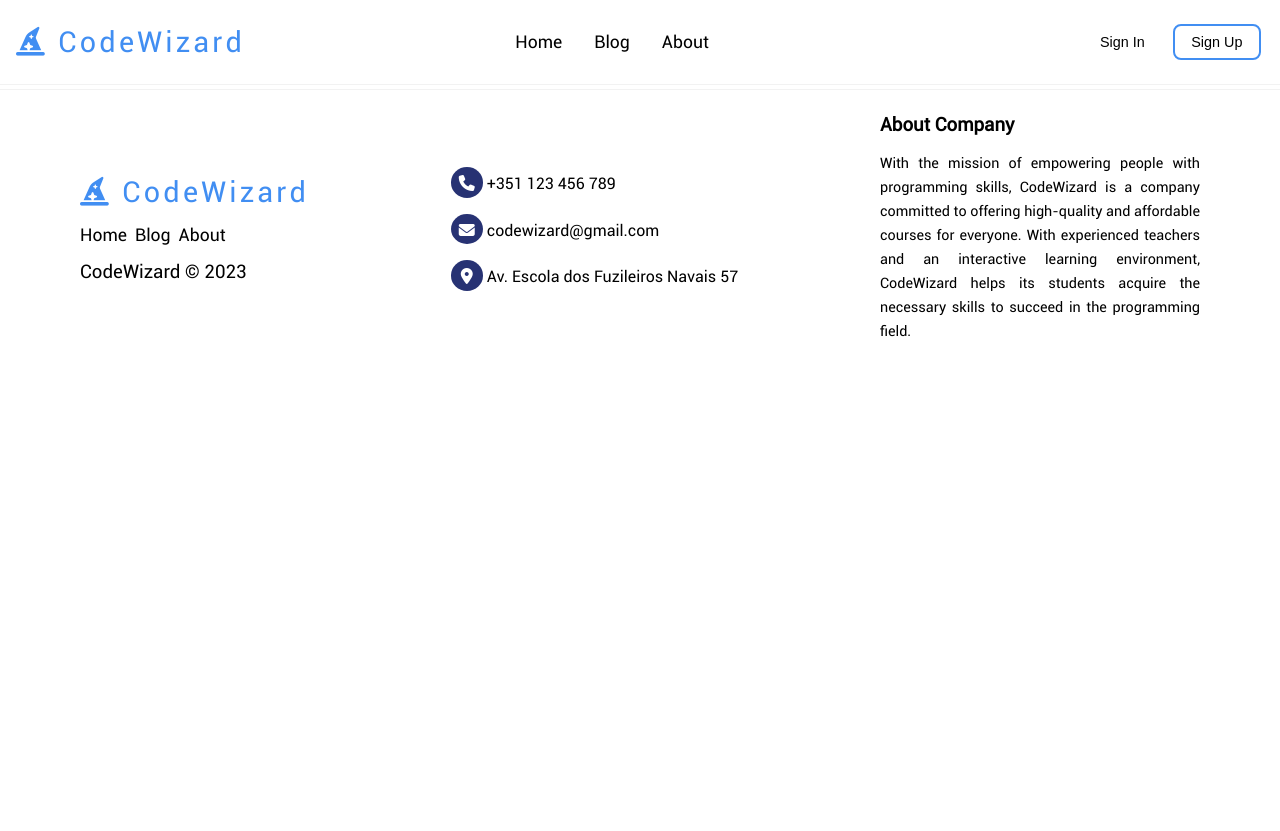
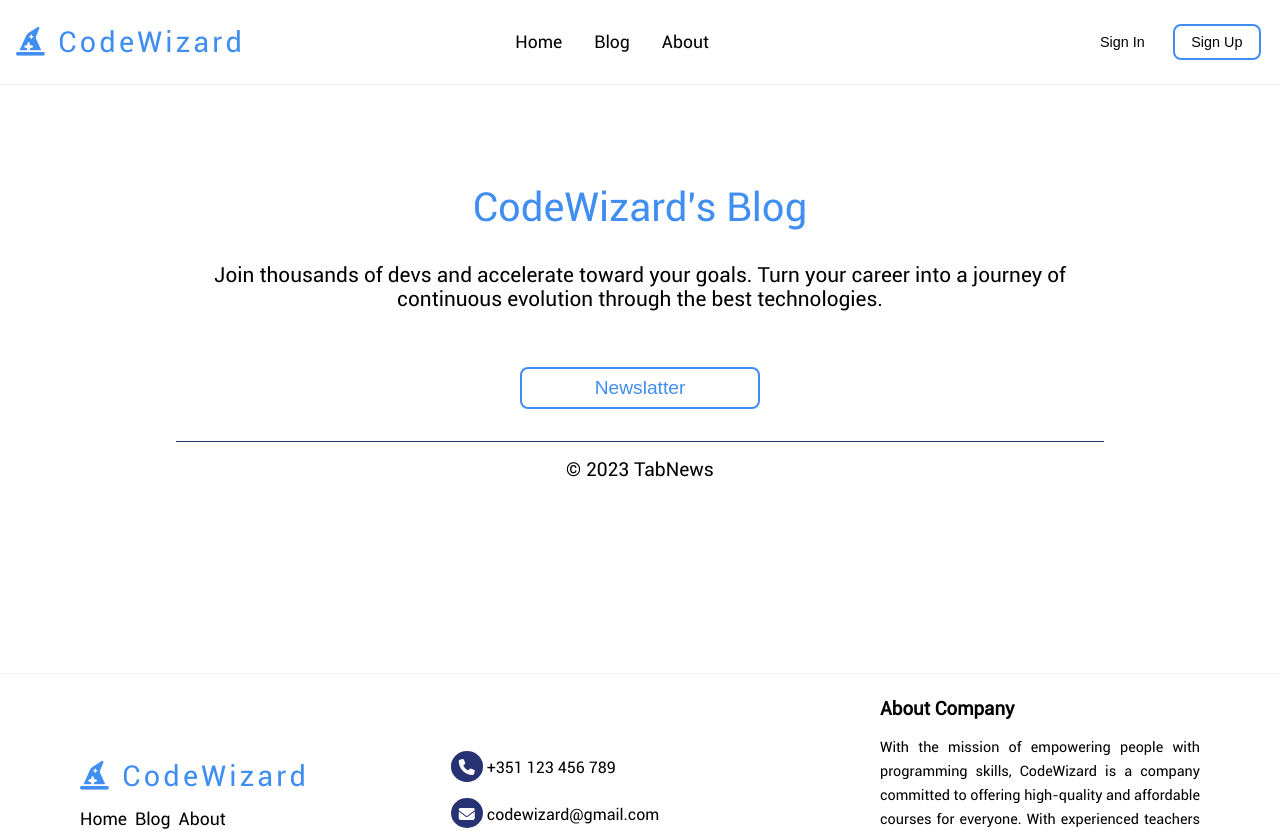
Before and after one commit to Victorceloss/code-wizard, a React (Vite) app in the folder frontend/: page /blog in a window 1280 px wide. Shown: the top 831 px of the page. Before the commit the page ends 800 px from the top, so only its background shows below. Built offline with nearby package versions, Linux system fonts and the light colour scheme.

Commit message:
:lipstick: style: Adding Styles to the Blog page

```diff
--- a/frontend/src/styles/blog.css
+++ b/frontend/src/styles/blog.css
@@ -1 +1,114 @@
 @charset "UTF-8";
+
+.main-blog {
+  margin: 10rem;
+  padding: 1.0rem;
+}
+
+.blog-section-one {
+  display: flex;
+  align-items: center;
+  flex-direction: column;
+
+  border-bottom: 0.1rem solid var(--Title);
+}
+
+.blog-title {
+  padding: 0.5rem;
+
+  font-size: 2.5rem;
+  font-weight: normal;
+  color: var(--Title_Two);
+}
+
+.blog-one-text {
+  width: 55rem;
+  padding: 1.5rem 0;
+
+  font-size: 1.3rem;
+  text-align: center;
+  line-height: 1.5rem;
+}
+
+.blog-button {
+  width: 15rem;
+  padding: 0.5rem;
+  margin: 2.0rem 0;
+
+  cursor: pointer;
+  font-size: 1.2rem;
+  color: var(--Title_Two);
+
+  transition: .5s ease all;
+
+  border-radius: 0.5rem;
+  border: 2px solid #418EF2;
+  background-color: transparent;
+}
+
+.blog-button:hover {
+  color: var(--Background);
+
+  background-color: var(--Title_Two);
+}
+
+.section-two-copyright {
+  padding: 1.0rem;
+
+  font-size: 1.2rem;
+  text-align: center;
+  font-weight: normal;
+}
+
+.section-pagination {
+  padding: 0.5rem;
+
+  display: flex;
+  align-items: center;
+  justify-content: center;
+}
+
+.current-page {font-size: 1.1rem;}
+
+.button-pagination {
+  width: 10rem;
+  padding: 0.5rem;
+  margin: 0 1.0rem;
+
+  cursor: pointer;
+  font-size: 1.1rem;
+  letter-spacing: 0.1rem;
+
+  transition: .5s ease all;
+
+  border-radius: 0.5rem;
+  background-color: transparent;
+  border: 1px solid var(--Title_Two);
+}
+
+.button-pagination:hover {
+  color: var(--Background);
+
+  background-color: var(--Title_Two);
+}
+
+.loading {
+  width: 200px;
+  height: 200px;
+  padding: 0.5rem;
+
+  margin: auto;
+  margin-top: 2.5rem;
+  margin-bottom: 2.5rem;
+
+  border-radius: 50%;
+  border: 20px solid #EAF0F6;
+  border-top: 20px solid var(--Title_Two);
+
+  animation: spinner 4s linear infinite;
+}
+
+@keyframes spinner {
+  0% { transform: rotate(0deg); }
+  100% { transform: rotate(360deg); }
+}
```
